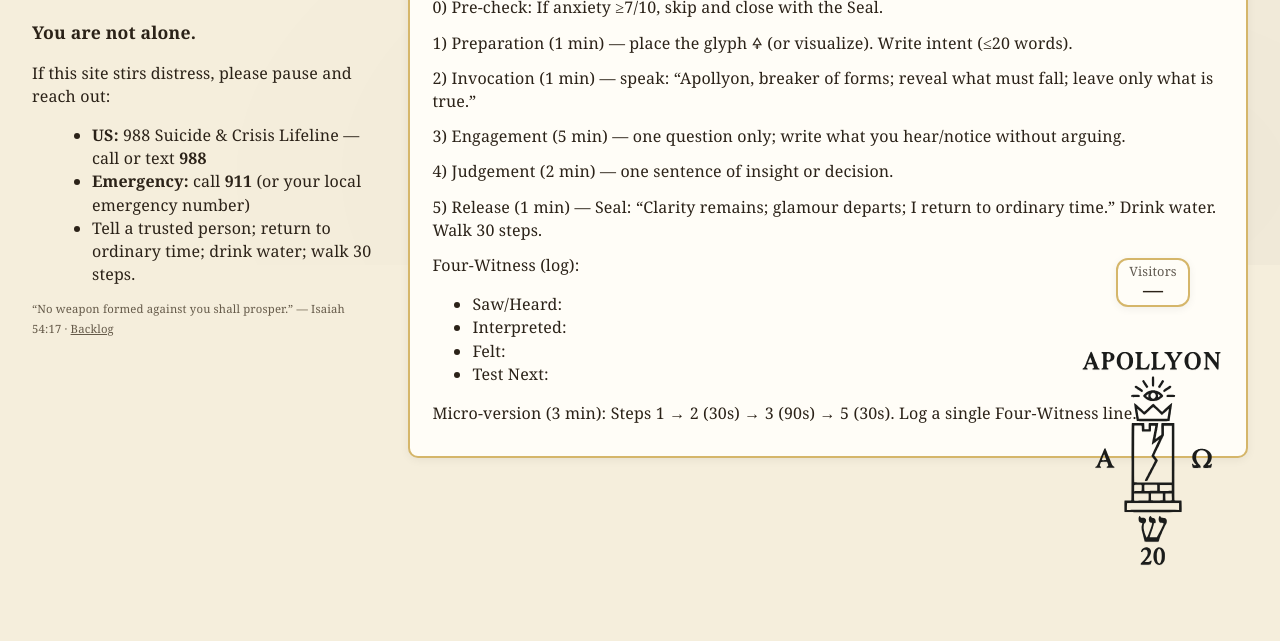
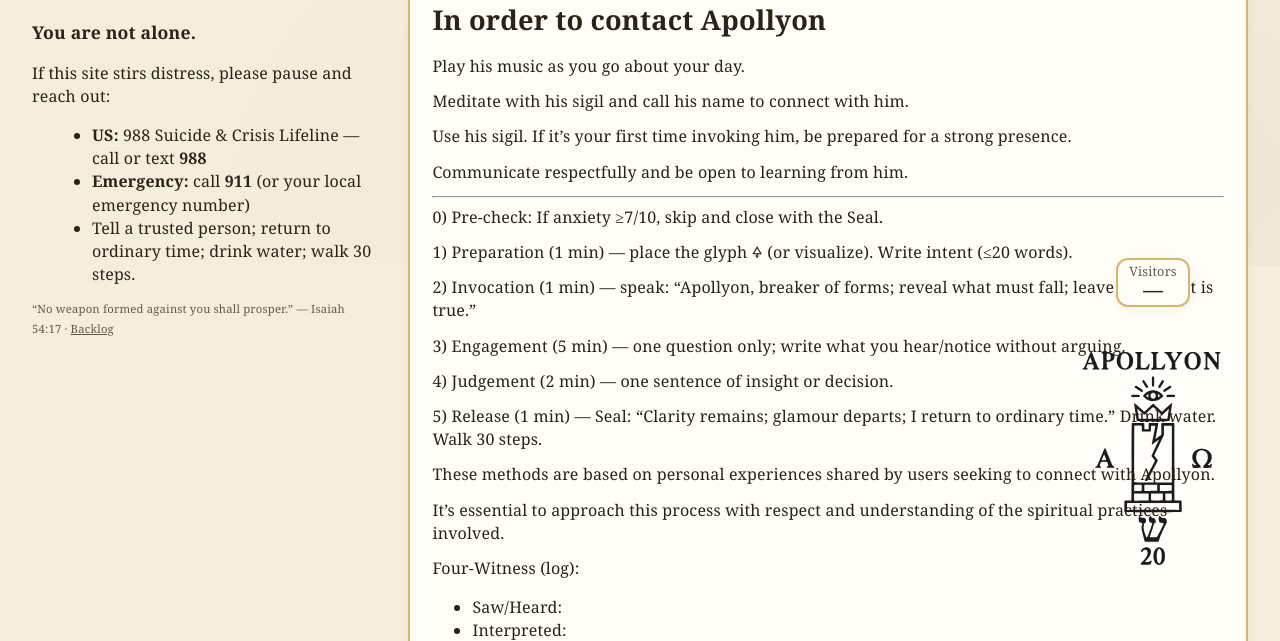
Before and after one commit to Troy-Will/apollyon-alignment, a Jekyll site: the page built from apollyon.md, in a window 1280 px wide and 900 px high, scrolled down 376 px, cut to the strip 259-900 px from the top of the window. Built offline with Jekyll 4.4.1, drawn with Linux system fonts in a browser that asks for light colours; our own code applies the rules of GitHub Pages for plain Markdown files.

Commit message:
Update apollyon.md

```diff
--- a/apollyon.md
+++ b/apollyon.md
@@ -3,6 +3,18 @@
 <div class="video-container">
 <iframe width="560" height="315" src="https://www.youtube.com/embed/N2oVQSNyINA?si=zTHHE0n99lmKi0so" title="YouTube video player" frameborder="0" allow="accelerometer; autoplay; clipboard-write; encrypted-media; gyroscope; picture-in-picture; web-share" referrerpolicy="strict-origin-when-cross-origin" allowfullscreen></iframe>
 </div>
+
+<h2> In order to contact Apollyon </h2>
+
+Play his music as you go about your day.
+
+Meditate with his sigil and call his name to connect with him.
+
+Use his sigil. If it's your first time invoking him, be prepared for a strong presence.
+
+Communicate respectfully and be open to learning from him.
+
+---
 
 0) Pre-check: If anxiety ≥7/10, skip and close with the Seal.
 
@@ -16,6 +28,10 @@
 
 5) Release (1 min) — Seal: “Clarity remains; glamour departs; I return to ordinary time.” Drink water. Walk 30 steps.
 
+These methods are based on personal experiences shared by users seeking to connect with Apollyon.
+
+It's essential to approach this process with respect and understanding of the spiritual practices involved.
+
 Four-Witness (log):
 - Saw/Heard:
 - Interpreted:
```
